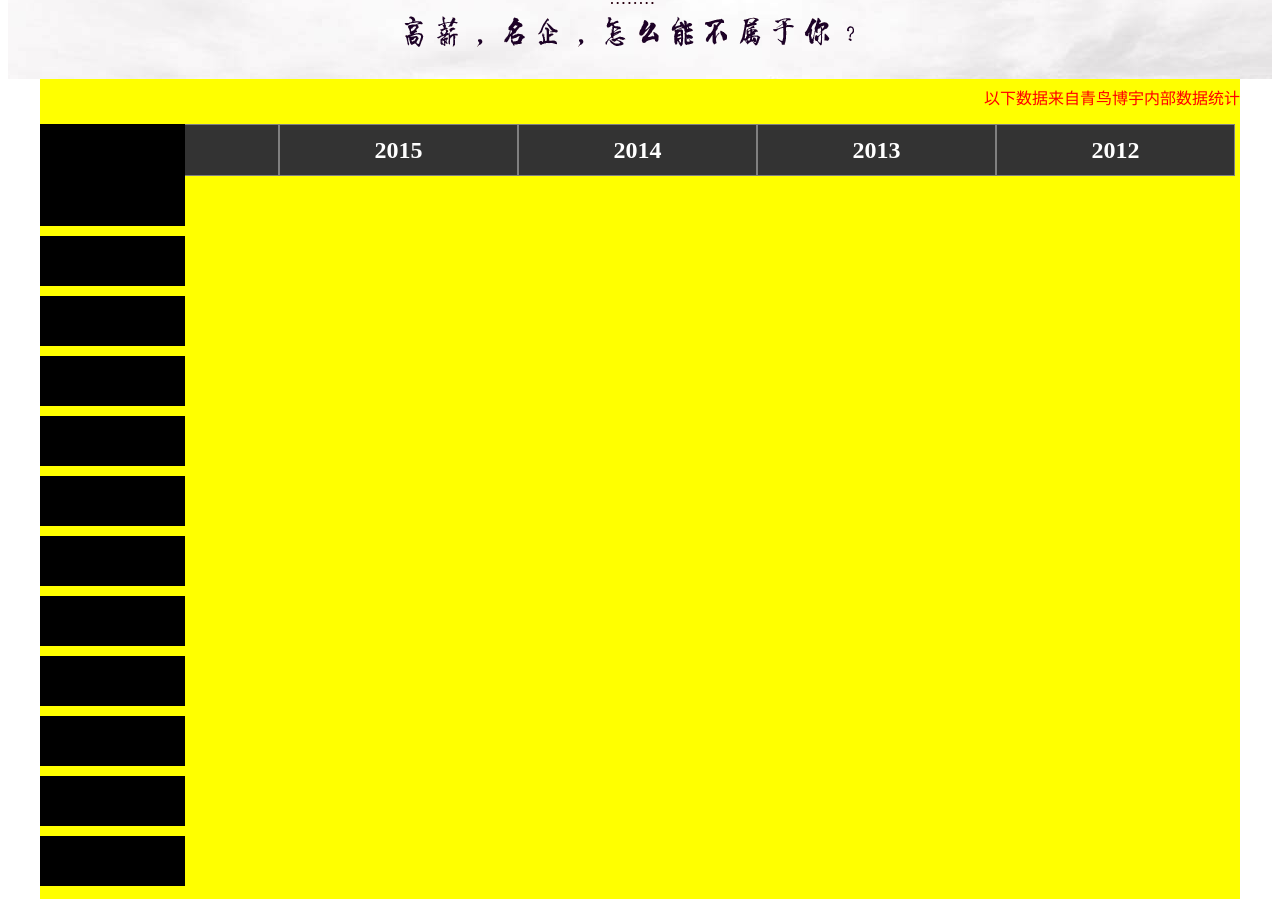
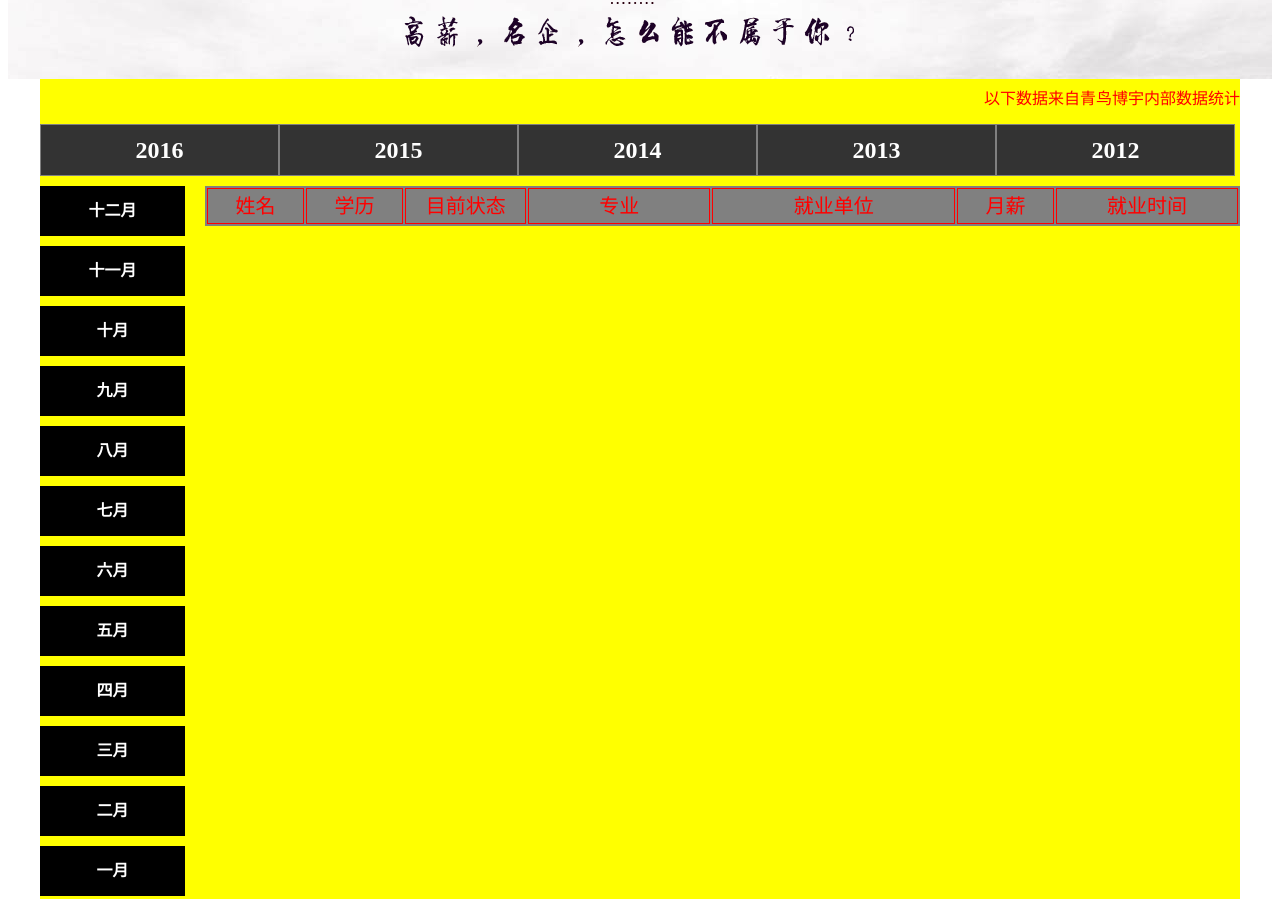
Before and after one commit to hnqnbyCGY/hnbycdqnSite, a plain HTML site: page Getjob.html in a window 1280 px wide. Shown: the part 1239-2138 px from the top of the page. Drawn offline with Linux system fonts and the light colour scheme.

Commit message:
样式更改

```diff
--- a/css/GetJob.css
+++ b/css/GetJob.css
@@ -14,7 +14,10 @@ h4 {
     margin: 0;
     padding: 0;
 }
-p{ color:red; }
+
+p {
+    color: red;
+}
 
 a {
     text-decoration: none;
@@ -69,13 +72,16 @@ a {
 
 #rightnav a {
     color: #CBCBCB;
-    font-size:20px;
+    font-size: 20px;
 }
 
 #rightnav a:hover {
     color: #FB671D;
 }
-#rightnav .current{ color: #FB671D;}
+
+#rightnav .current {
+    color: #FB671D;
+}
 
 #rightnav ul {
     float: right;
@@ -96,7 +102,6 @@ a {
 }
 
 #middenBody {
-
     height: 1000px;
     margin: 0 auto;
 }
@@ -107,20 +112,18 @@ a {
     width: 100%;
 }
 
-#middenPic img {
+#middenPic img {}
 
-}
-#picwrap{
+#picwrap {
     text-align: center;
-
 }
 
 #data {
     width: 1200px;
-    height: 900px;
-     background-color: yellow;
+    height: 1080px;
+    background-color: yellow;
     overflow: hidden;
-    margin:0 auto;
+    margin: 0 auto;
 }
 
 #data p {
@@ -137,7 +140,6 @@ a {
 
 .tab-title {
     width: 1200px;
-
 }
 
 .tab-title>li {
@@ -157,13 +159,16 @@ a {
     margin-top: 10px;
 }
 
+.month-list {
+    float: left;
+}
+
 .month-list li {
     margin-top: 10px;
     position: relative;
-}
-
-.month-list table {
-    display: table;
+    color: #fff;
+    text-align: center;
+    font-weight: bold;
 }
 
 .month-list>li {
@@ -172,30 +177,34 @@ a {
     background-color: #000;
 }
 
-
-
 .InfoList {
     width: 1035px;
     height: 40px;
-    position: absolute;
-    left: 158px;
-    top: 0;
     background-color: gray;
+    float: right;
+    margin-top: 10px;
 }
 
+.InfoList tr {
+    line-height: 30px;
+}
 
-.scrollWrap12 {
-    position: absolute;
-    left: 158px;
-    top: 40px;
-    line-height: 35px;
-    width: 1033px;
-    color: #000;
-    border:1px solid red;
+.InfoList th {
+    color: red;
+    font-size: 20px;
+    font-weight: normal;
+    border: 1px solid red;
 }
-.scrollWrap12 td{  border:1px solid red; }
 
+.month-list li:hover,
+.tab-title li:hover {
+    cursor: pointer;
+    background-color: #907CAA;
+}
 
+.clear {
+    clear: both;
+}
 
 #table_bottom {
     background: url(../img/GetJobbanner3.jpg) no-repeat center top;
@@ -228,7 +237,7 @@ a {
     width: 1200px;
     margin-top: 30px;
     background-color: #F7F7F7;
-    margin:0 auto;
+    margin: 0 auto;
 }
 
 #mingqi ul li {
@@ -263,7 +272,7 @@ a {
     height: 678px;
     margin-top: 15px;
     position: relative;
-    margin:0 auto;
+    margin: 0 auto;
 }
 
 #picture a {
@@ -329,16 +338,24 @@ a {
     left: 718px;
     top: 408px;
 }
-#ruzhi{ margin:0 auto; width: 1200px;
-    height: 500px; }
+
+#ruzhi {
+    margin: 0 auto;
+    width: 1200px;
+    height: 500px;
+}
+
 #ruzhi h2 {
     text-align: center;
     color: #EE5A00;
     margin: 20px 0;
 }
-#ruzhi_wrap{ text-align: center; }
+
+#ruzhi_wrap {
+    text-align: center;
+}
+
 #ruzhi img {
-
     vertical-align: top;
 }
 
@@ -347,7 +364,10 @@ a {
     background: url(../img/pic7.jpg) no-repeat center top;
     height: 500px;
 }
-#dream p{ text-align: center; }
+
+#dream p {
+    text-align: center;
+}
 
 #dream>p>a {
     display: inline-block;
```
